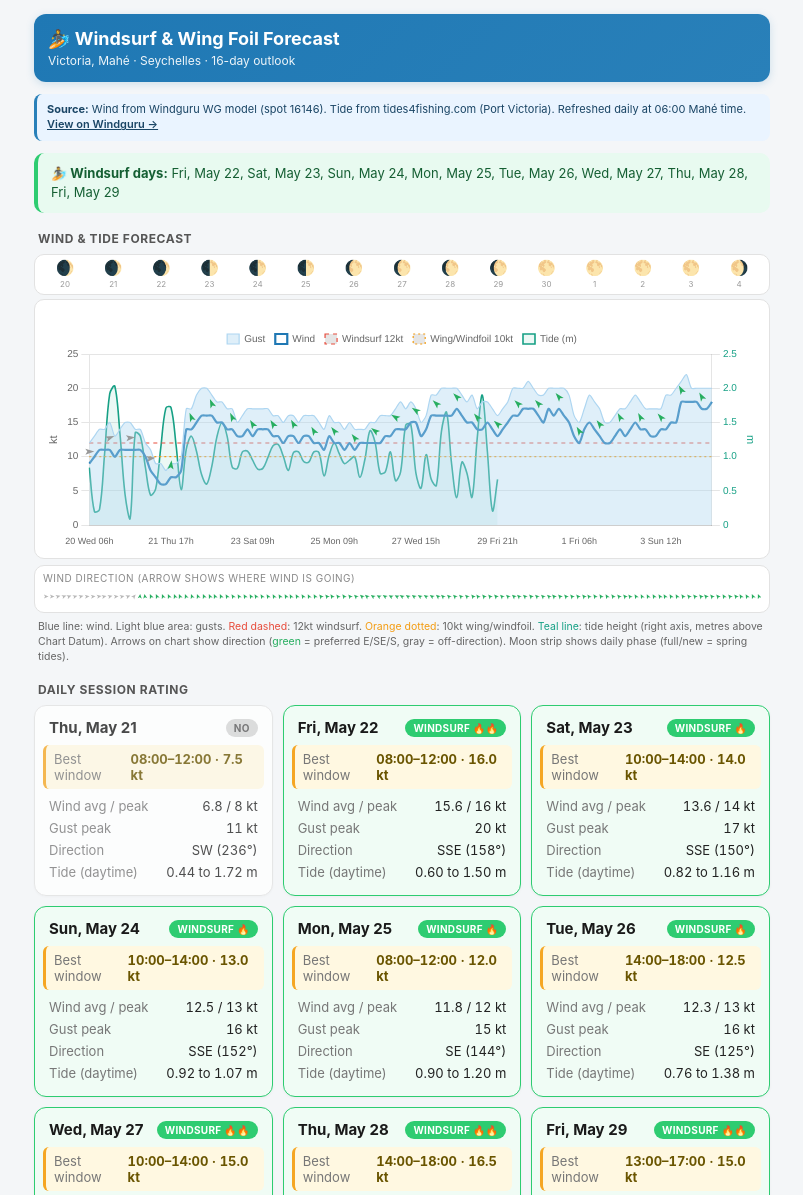
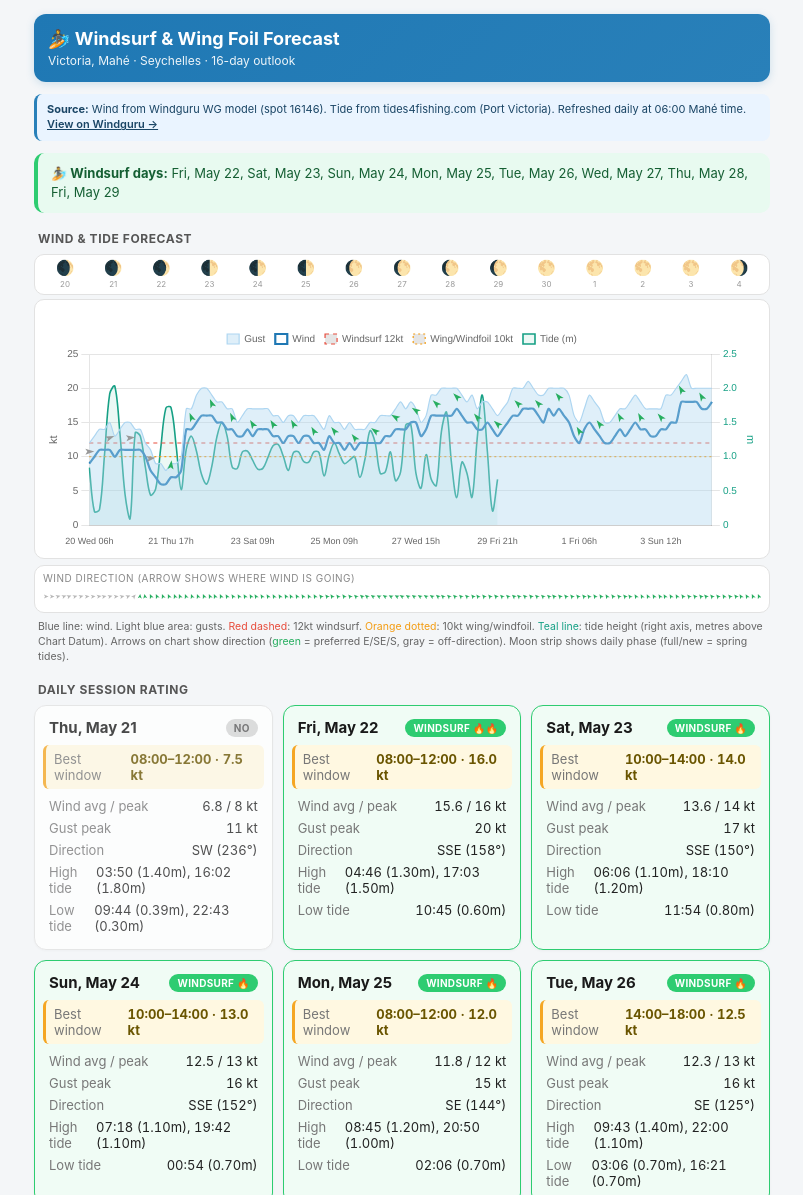
Before and after one commit to adamdelport-crypto/Wind-Forecast, a plain HTML site: page index.html in a window 1280 px wide. Shown: the top 1195 px of the page, without its empty margins (238-1041 px from the left). Drawn offline with nearby package versions, Linux system fonts and the light colour scheme.

Commit message:
Daily refresh 2026-05-21

```diff
--- a/index.html
+++ b/index.html
@@ -170,6 +170,43 @@ function buildDate(dom, hour) {
 }
 function fmtDay(d) { return d.toLocaleDateString(undefined, { weekday: "short", day: "numeric", month: "short" }); }
 
+function fmtTideTime(hour) {
+  // hour is fractional (e.g. 4.38 → "04:23")
+  let h = Math.floor(hour), m = Math.round((hour - h) * 60);
+  if (m === 60) { m = 0; h += 1; }
+  if (h >= 24) h -= 24;
+  return `${String(h).padStart(2,"0")}:${String(m).padStart(2,"0")}`;
+}
+
+function findTideExtrema(date) {
+  // Find high and low tide times within the calendar day of `date`,
+  // using hourly TIDE_DATA values and quadratic refinement for sub-hour precision.
+  const dayStart = new Date(date); dayStart.setHours(0, 0, 0, 0);
+  const start = new Date(TIDE_DATA.startISO).getTime();
+  const dayOffsetH = (dayStart.getTime() - start) / 3600000;
+  const highs = [], lows = [];
+  for (let h = 0; h < 24; h++) {
+    const idx = Math.round(dayOffsetH + h);
+    if (idx <= 0 || idx >= TIDE_DATA.hourly.length - 1) continue;
+    const prev = TIDE_DATA.hourly[idx - 1];
+    const curr = TIDE_DATA.hourly[idx];
+    const next = TIDE_DATA.hourly[idx + 1];
+    if (prev == null || curr == null || next == null) continue;
+    const isHigh = curr > prev && curr > next;
+    const isLow  = curr < prev && curr < next;
+    if (!isHigh && !isLow) continue;
+    // Parabolic refinement: fit y = a*x² + b*x + c through (-1,prev),(0,curr),(1,next)
+    const a = (prev + next - 2 * curr) / 2;
+    const b = (next - prev) / 2;
+    const offset = a !== 0 ? -b / (2 * a) : 0;          // hours from `curr`
+    const refinedValue = curr - (b * b) / (4 * a);
+    const refinedHour = h + offset;
+    if (refinedHour < 0 || refinedHour >= 24) continue;
+    (isHigh ? highs : lows).push({ hour: refinedHour, value: refinedValue });
+  }
+  return { highs, lows };
+}
+
 function render() {
   const grid = document.getElementById("grid");
   const alertsEl = document.getElementById("alerts");
@@ -306,9 +343,14 @@ function render() {
     const prefDir = isPreferred(meanDir);
     const window = bestWindow(dd.points);
 
-    // Tide range during the day (08:00-18:00 daytime points)
-    const tides = dd.points.map(p => p.tide).filter(v => v != null);
-    const tideRange = tides.length ? `${Math.min(...tides).toFixed(2)} to ${Math.max(...tides).toFixed(2)} m` : "—";
+    // High and low tide times across the full calendar day
+    const tideEx = findTideExtrema(dd.date);
+    const highStr = tideEx.highs.length
+      ? tideEx.highs.map(t => `${fmtTideTime(t.hour)} (${t.value.toFixed(2)}m)`).join(", ")
+      : "—";
+    const lowStr = tideEx.lows.length
+      ? tideEx.lows.map(t => `${fmtTideTime(t.hour)} (${t.value.toFixed(2)}m)`).join(", ")
+      : "—";
 
     let cls = "no", badge = "NO", label = "Too light";
     if (peakWs >= WINDSURF_KT && prefDir) { cls = "go"; badge = "WINDSURF"; label = "Windsurf"; goDays.push(dd.date); }
@@ -326,7 +368,8 @@ function render() {
       <div class="row"><span class="k">Wind avg / peak</span><span class="v">${avg.toFixed(1)} / ${peakWs} kt</span></div>
       <div class="row"><span class="k">Gust peak</span><span class="v">${peak} kt</span></div>
       <div class="row"><span class="k">Direction</span><span class="v">${compass} (${Math.round(meanDir)}°)</span></div>
-      <div class="row"><span class="k">Tide (daytime)</span><span class="v">${tideRange}</span></div>
+      <div class="row"><span class="k">High tide</span><span class="v">${highStr}</span></div>
+      <div class="row"><span class="k">Low tide</span><span class="v">${lowStr}</span></div>
     </div>`);
   }
 
```
